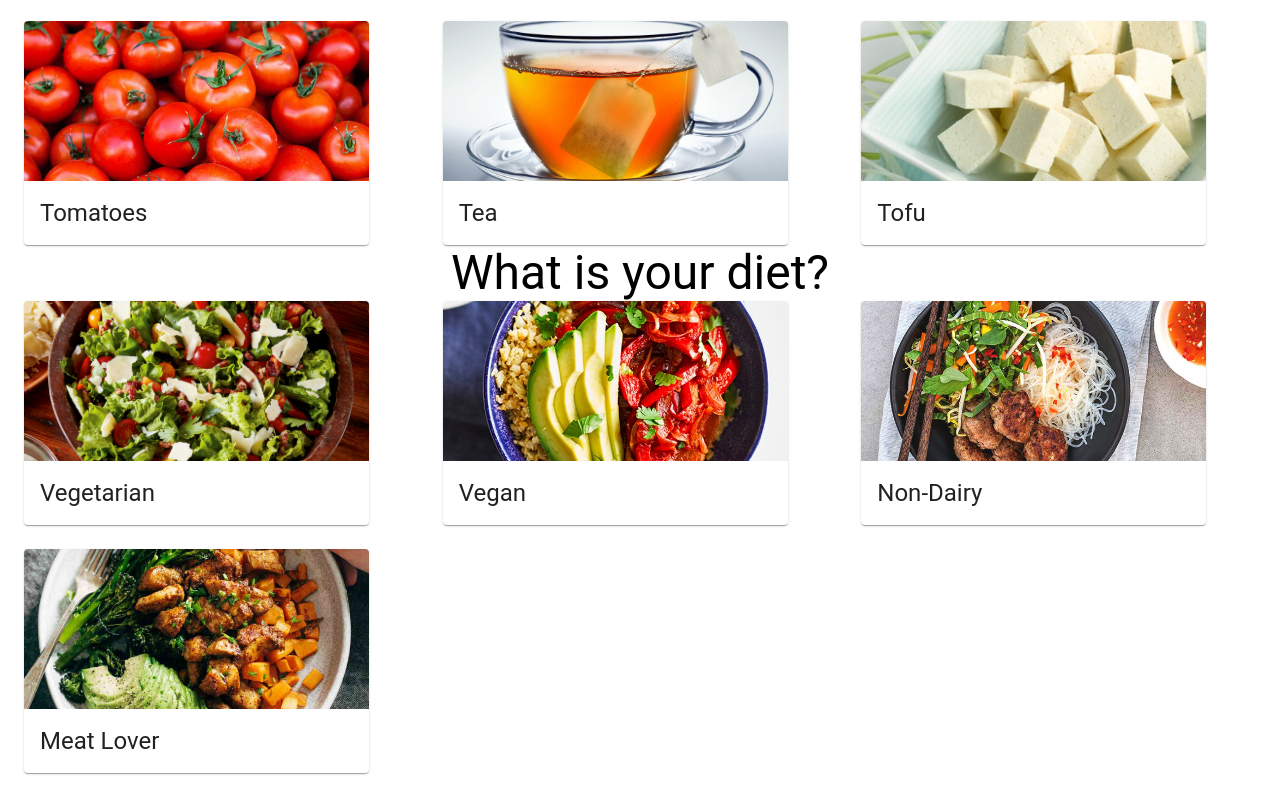
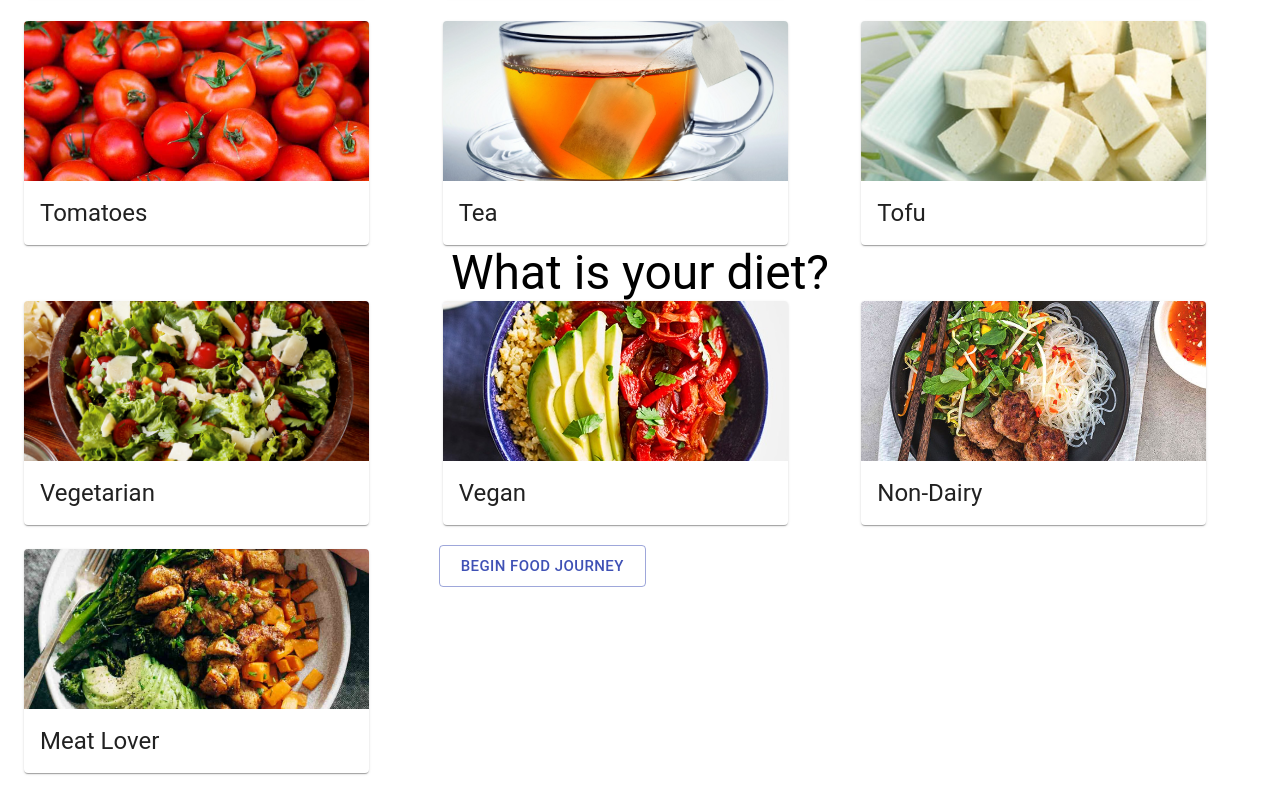
Before and after one commit to Jade-Marte/final-project, a React (Create React App) app: page /survey in a window 1280 px wide. Shown: the part 895-1680 px from the top of the page. Built offline with nearby package versions, Linux system fonts and the light colour scheme.

Commit message:
survey stuff and oops

```diff
--- a/src/pages/surveyPage.js
+++ b/src/pages/surveyPage.js
@@ -4,15 +4,14 @@ import {
   CardActionArea,
   CardContent,
   CardMedia,
-  ButtonBase,
+  Button,
   Grid,
 } from "@material-ui/core";
 import React, { useState } from "react";
 import { makeStyles } from "@material-ui/core/styles";
-
 // class userList extends component {}
 //
-const useStyles = makeStyles({
+const useStyles = makeStyles((theme) => ({
   root: {
     maxWidth: 345,
   },
@@ -28,7 +27,10 @@ const useStyles = makeStyles({
   selecteddiet: {
     border: "2px solid aqua",
   },
-});
+  margin: {
+    margin: theme.spacing(1),
+  },
+}));
 
 export default function Survey() {
   const [items, setItems] = useState([
@@ -105,6 +107,9 @@ export default function Survey() {
     setItems(
       items.map((item) => {
         if (item.title === title) {
+          let check = selectedItems;
+          check.push(title);
+          setSelectedItmes(check);
           return { ...item, selected: !item.selected };
         } else {
           return item;
@@ -112,10 +117,14 @@ export default function Survey() {
       })
     );
   }
+
   function selectDiet(title) {
     setDiet(
       diets.map((diet) => {
         if (diet.title === title) {
+          let check = selectedItems;
+          check.push(title);
+          setSelectedItmes(check);
           return { ...diet, selected: !diet.selected };
         } else {
           return diet;
@@ -133,6 +142,7 @@ export default function Survey() {
     alignItems: "center",
     flexDirection: "column",
   };
+  let buttonStyle = {};
   const classes = useStyles();
   return (
     <div>
@@ -209,6 +219,16 @@ export default function Survey() {
               </Grid>
             );
           })}
+          <div style={buttonStyle}>
+            <Button
+              variant="outlined"
+              color="primary"
+              size="large"
+              className={classes.margin}
+            >
+              Begin food journey
+            </Button>
+          </div>
         </Grid>
       </div>
     </div>
```
